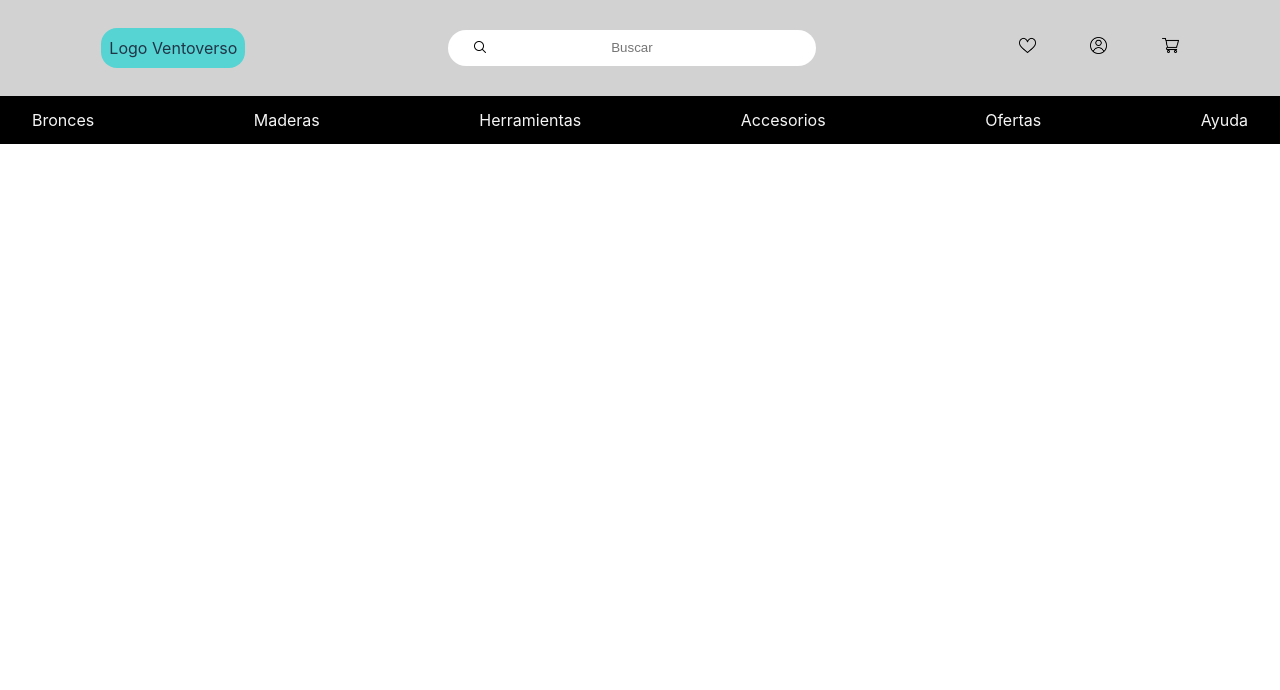
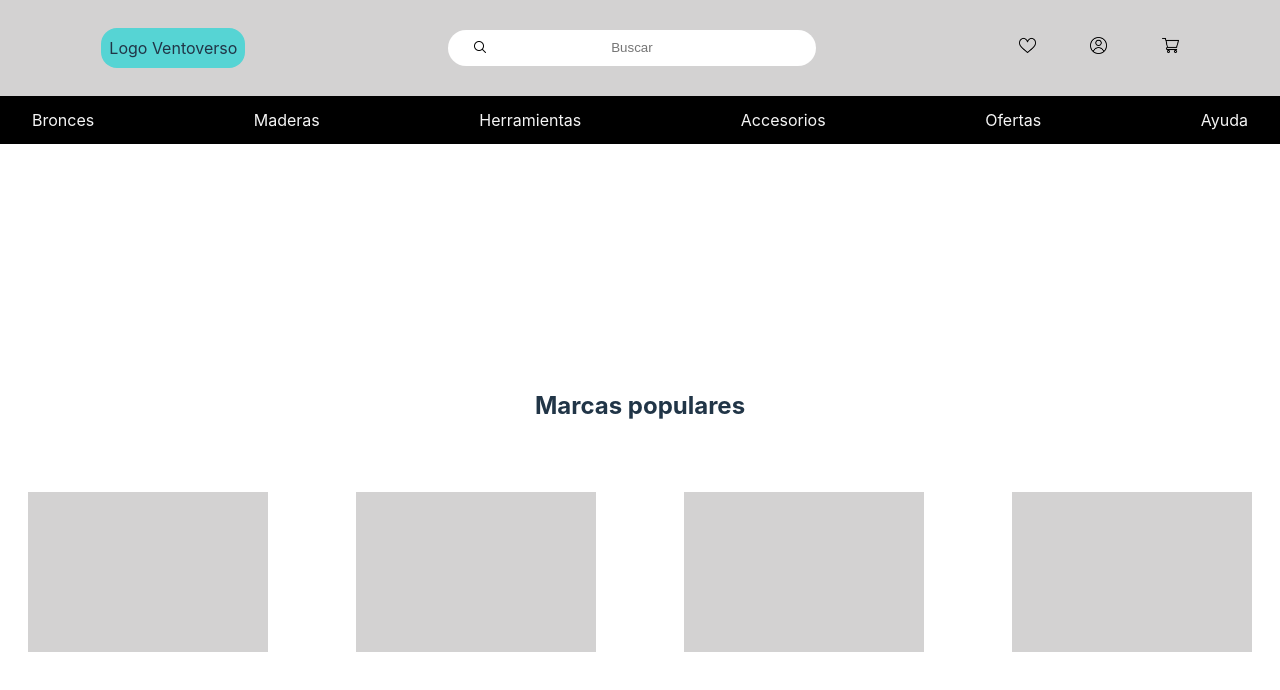
Before and after one commit to jrivas0710/Ventoverso, a React (Vite) app: page / in a window 1280 px wide. Shown: the top 690 px of the page. Built offline with nearby package versions, Linux system fonts and the light colour scheme.

Commit message:
posicionando texto marcas populares en el centro y seccion marcas populares terminado

```diff
--- a/src/Header.jsx
+++ b/src/Header.jsx
@@ -1,5 +1,6 @@
 import { useState } from 'react'
 import './Header.css'
+import { SeccionPopulares } from './SeccionPopular'
 
 
 export const Header = () => {
@@ -56,7 +57,12 @@ export const Header = () => {
 
 
         </header>
+
+        <SeccionPopulares/>
       </div>
+
+
+
     </>
   )
 
--- a/src/SeccionPopular.jsx
+++ b/src/SeccionPopular.jsx
@@ -1,24 +1,30 @@
+import './SeccionPopulares.css'
+
+
 export const SeccionPopulares = () => {
 
 
     return (
       <>
 
-        <section className='.grid-container'>
 
           <div className='seccion-populares'>
 
+           <section className='texto-marcas-populares'>
+           <h2>Marcas populares</h2>
+           </section>
 
-            <div>hola</div>
-            <div>hola</div>
-            <div>hola</div>
-            <div>hola</div>
+
+            <div></div>
+            <div></div>
+            <div></div>
+            <div></div>
 
 
 
           </div>
 
-        </section>
+
 
       </>
     )
--- /dev/null
+++ b/src/SeccionPopulares.css
@@ -0,0 +1,26 @@
+
+
+.seccion-populares{
+    display: flex;
+    gap: 2rem;
+    justify-content: space-around;
+    grid-area: section3;
+    font-weight: bold;
+    padding-top:3rem;
+    position:relativa
+
+}
+
+.texto-marcas-populares{
+    position: absolute;
+    top:46%;
+}
+
+
+.seccion-populares > div {
+
+    height: 10rem;
+    width: 15rem;
+    background-color: rgb(211, 210, 210);
+
+}
--- a/src/main.jsx
+++ b/src/main.jsx
@@ -1,10 +1,12 @@
 import React from 'react'
 import ReactDOM from 'react-dom/client'
 import {Header} from './Header.jsx'
+import { SeccionPopulares } from './SeccionPopular.jsx'
 import './index.css'
 
 ReactDOM.createRoot(document.getElementById('root')).render(
   <React.StrictMode>
     <Header/>
+
   </React.StrictMode>,
 )
```
Also changed, not shown: src/Header.css (line endings or trailing spaces).
